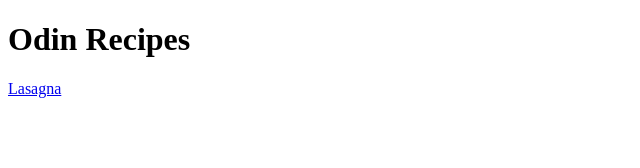
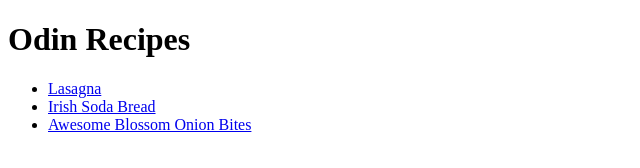
Before and after one commit to ekell4/odin-recipes, a plain HTML site: page index.html in a window 1280 px wide. Shown: the whole page, without its empty margins (0-640 px from the left). Drawn offline with Linux system fonts and the light colour scheme.

Commit message:
Add links to irish-soda-bread.html and awesome-blossom-onion-bites.html and make unordered list

```diff
--- a/index.html
+++ b/index.html
@@ -6,6 +6,10 @@
     </head>
     <body>
         <h1>Odin Recipes</h1>
-        <a href="./recipes/lasagna.html">Lasagna</a>
+        <ul>
+            <li><a href="./recipes/lasagna.html">Lasagna</a></li>
+            <li><a href="./recipes/irish-soda-bread.html">Irish Soda Bread</a></li>
+            <li><a href="./recipes/awesome-blossom-onion-bites.html">Awesome Blossom Onion Bites</a></li>
+        </ul>
     </body>
 </html>
```
